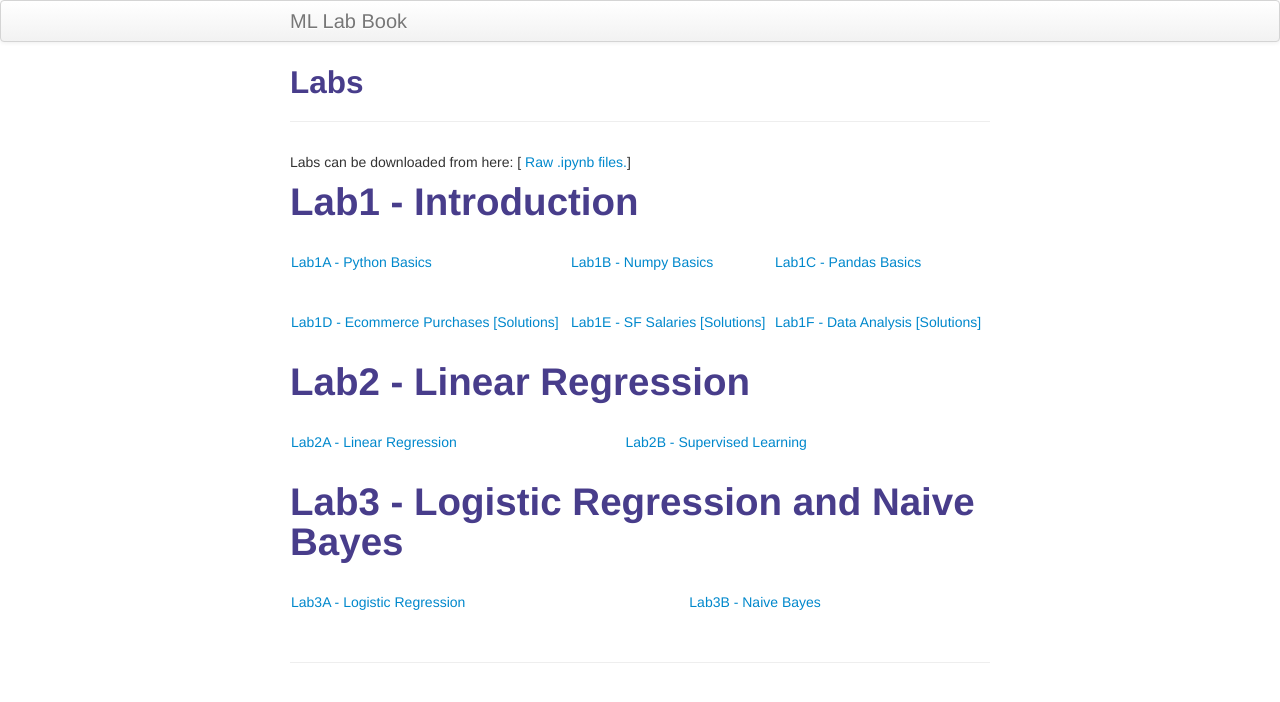
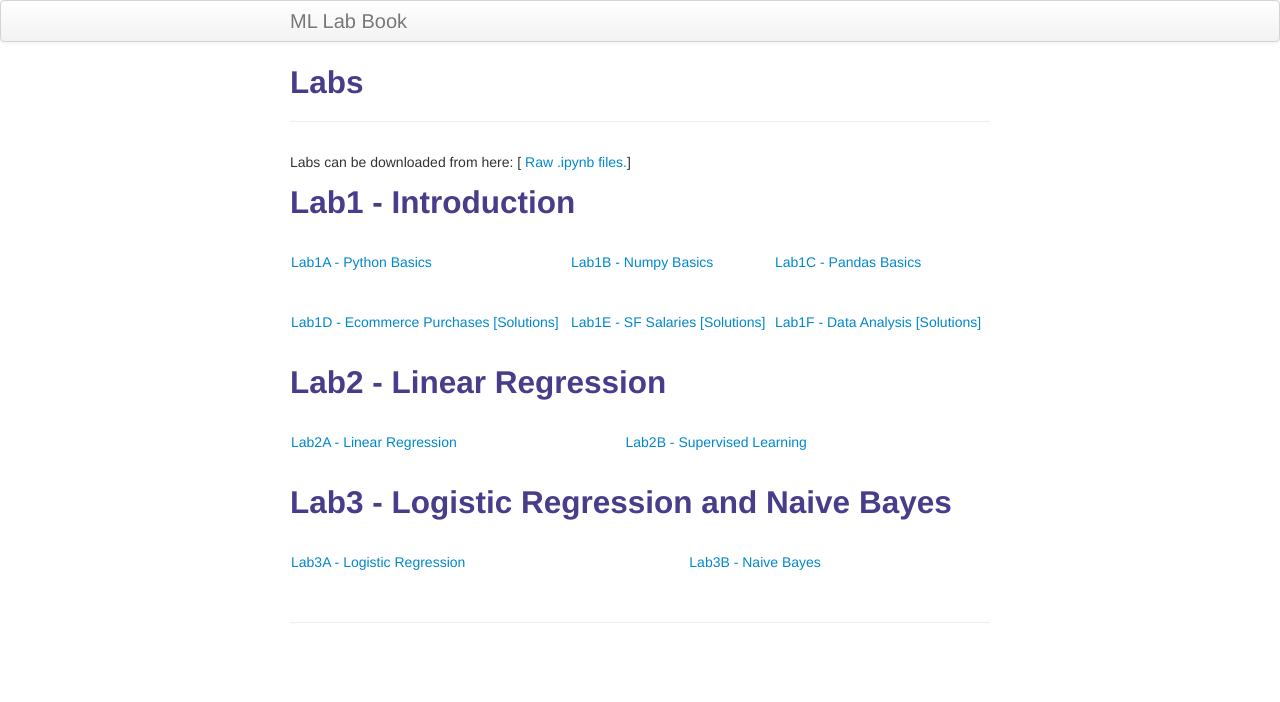
Before and after one commit to BITS-F464/bits-f464.github.io, a Jekyll site: the page built from pages/lab.html, in a window 1280 px wide. Shown: the top 702 px of the page. Built offline with Jekyll 4.4.1, drawn with Linux system fonts in a browser that asks for light colours.

Commit message:
Added Lab3 ...

```diff
--- a/pages/lab.html
+++ b/pages/lab.html
@@ -6,7 +6,7 @@ description: Lab notebooks for BITS F464
 
 Labs can be downloaded from here: [<a href="https://github.com/BITS-F464/bits-f464-labs"> Raw .ipynb files.</a>]
 
-<h1> Lab1 - Introduction </h1>
+<h2> Lab1 - Introduction </h2>
 <table class="wide">
 <tr>
   <td><a href="labs/lab_1/1a_python_basics.html">Lab1A - Python Basics</a></td>
@@ -20,7 +20,7 @@ Labs can be downloaded from here: [<a href="https://github.com/BITS-F464/bits-f4
 </tr>
 </table>
 
-<h1> Lab2 - Linear Regression </h1>
+<h2> Lab2 - Linear Regression </h2>
 <table class="wide">
 <tr>
   <td><a href="labs/lab_2/2a_Linear_Regression.html">Lab2A - Linear Regression</a></td>
@@ -28,7 +28,7 @@ Labs can be downloaded from here: [<a href="https://github.com/BITS-F464/bits-f4
 </tr>
 </table>
 
-<h1> Lab3 - Logistic Regression and Naive Bayes</h1>
+<h2> Lab3 - Logistic Regression and Naive Bayes</h2>
 <table class="wide">
 <tr>
   <td><a href="labs/lab_3/3a_Logistic_Regression.html">Lab3A - Logistic Regression</a></td>
```
